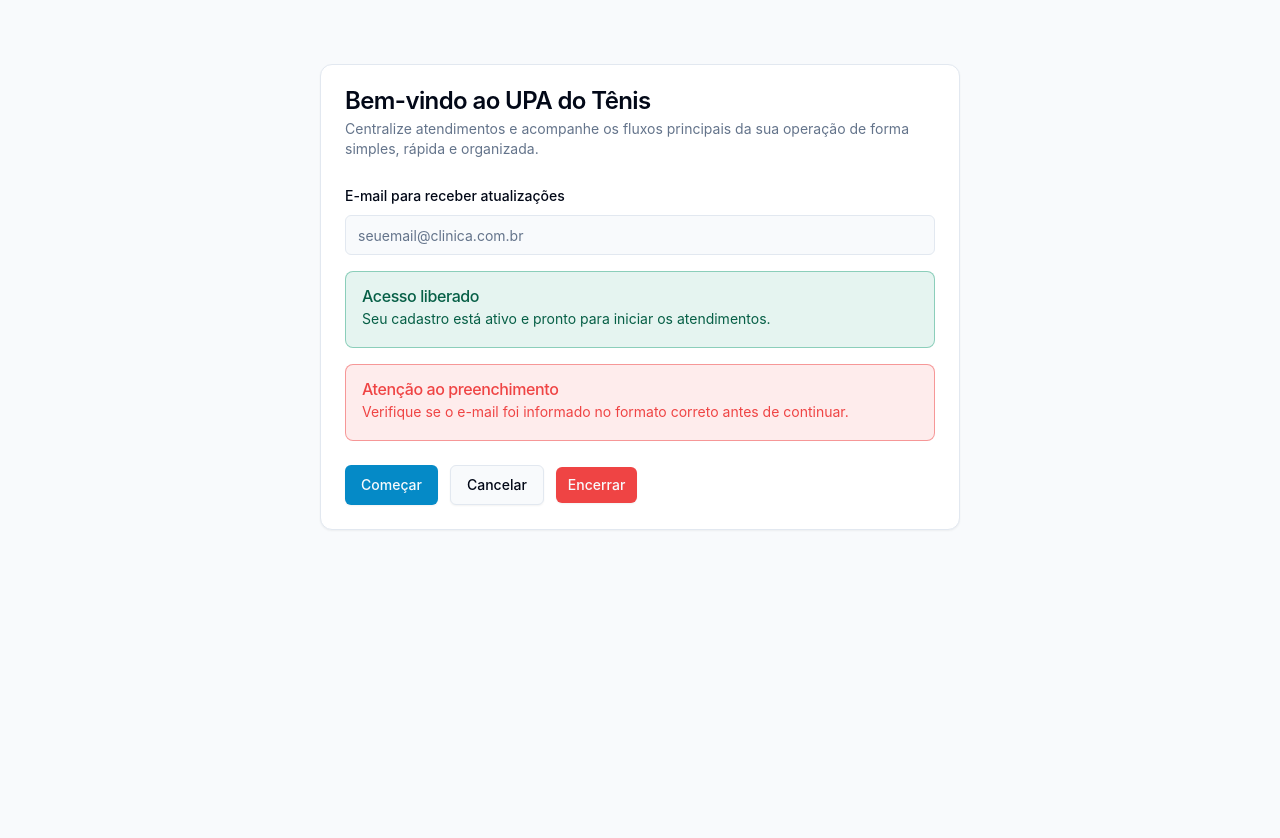
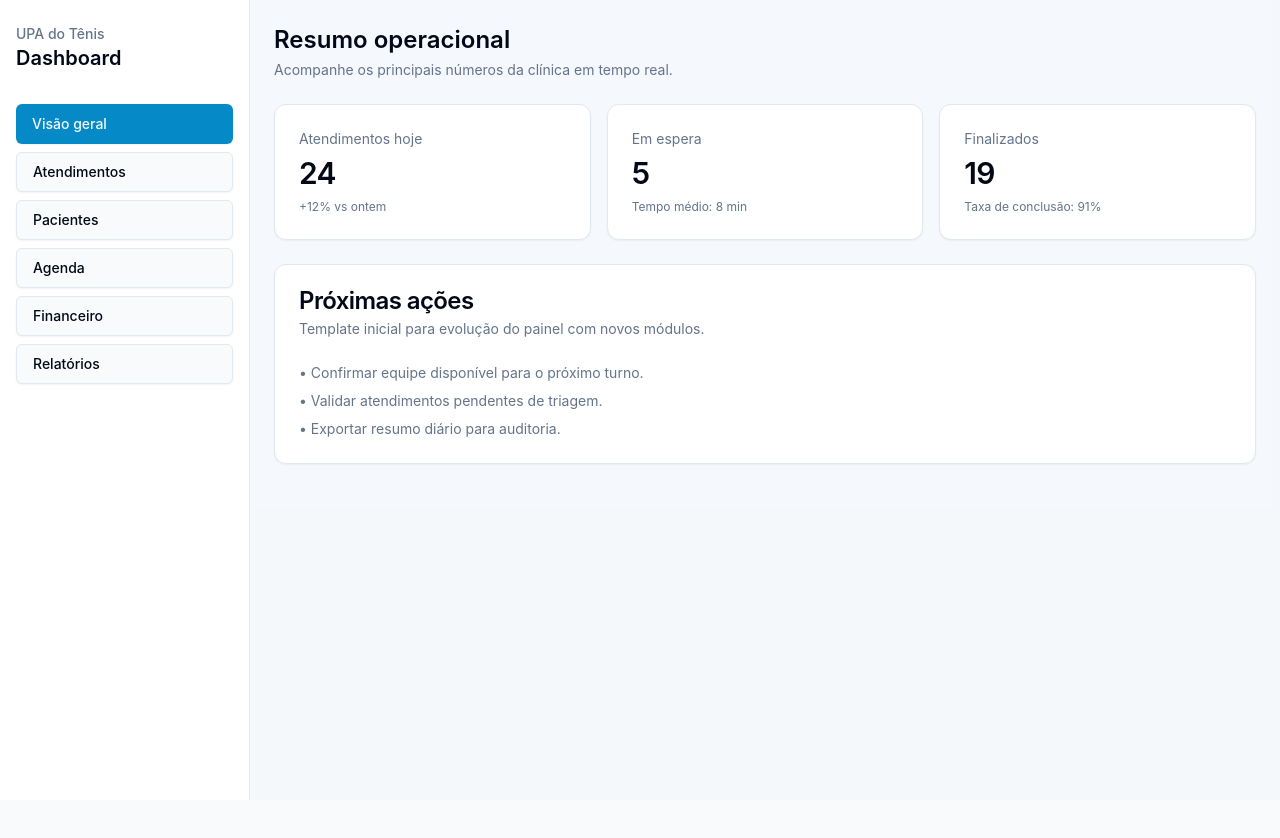
Before and after one commit to BrunoMNoronha/upa-do-tenis-app, a React (Vite) app: page / in a window 1280 px wide. Shown: the top 838 px of the page. After the commit the page ends 800 px from the top, so only its background shows below. Built offline with nearby package versions, Linux system fonts and the light colour scheme; the HTML template or start-up script is replaced by a standard one.

Commit message:
feat: criar template de dashboard com menu lateral

```diff
--- a/src/App.tsx
+++ b/src/App.tsx
@@ -1,61 +1,81 @@
-import { Alert, AlertDescription, AlertTitle } from "@/components/ui/alert";
 import { Button } from "@/components/ui/button";
-import { Card, CardContent, CardDescription, CardFooter, CardHeader, CardTitle } from "@/components/ui/card";
-import { Input } from "@/components/ui/input";
-import { Label } from "@/components/ui/label";
+import { Card, CardContent, CardDescription, CardHeader, CardTitle } from "@/components/ui/card";
+
+const itensMenu = [
+  "Visão geral",
+  "Atendimentos",
+  "Pacientes",
+  "Agenda",
+  "Financeiro",
+  "Relatórios",
+];
+
+const indicadores = [
+  { titulo: "Atendimentos hoje", valor: "24", detalhe: "+12% vs ontem" },
+  { titulo: "Em espera", valor: "5", detalhe: "Tempo médio: 8 min" },
+  { titulo: "Finalizados", valor: "19", detalhe: "Taxa de conclusão: 91%" },
+];
 
 export default function App() {
   return (
-    <main className="mx-auto mt-16 w-full max-w-2xl px-4">
-      <Card>
-        <CardHeader>
-          <CardTitle>Bem-vindo ao UPA do Tênis</CardTitle>
-          <CardDescription>
-            Centralize atendimentos e acompanhe os fluxos principais da sua operação de forma simples,
-            rápida e organizada.
-          </CardDescription>
-        </CardHeader>
+    <div className="min-h-screen bg-muted/40">
+      <div className="mx-auto grid min-h-screen w-full max-w-7xl md:grid-cols-[250px_1fr]">
+        <aside className="border-r bg-card px-4 py-6">
+          <div className="mb-8">
+            <p className="text-sm font-medium text-muted-foreground">UPA do Tênis</p>
+            <h1 className="text-xl font-semibold">Dashboard</h1>
+          </div>
 
-        <CardContent>
-          <form id="formulario-acesso" className="space-y-4">
-            <div className="space-y-2">
-              <Label htmlFor="email-acesso">E-mail para receber atualizações</Label>
-              <Input
-                id="email-acesso"
-                name="email"
-                type="email"
-                autoComplete="email"
-                placeholder="seuemail@clinica.com.br"
-                aria-describedby="mensagem-sucesso mensagem-erro"
-              />
-            </div>
+          <nav aria-label="Menu lateral principal" className="space-y-2">
+            {itensMenu.map((item, indice) => (
+              <Button
+                key={item}
+                variant={indice === 0 ? "default" : "outline"}
+                className="w-full justify-start"
+              >
+                {item}
+              </Button>
+            ))}
+          </nav>
+        </aside>
 
-            <Alert id="mensagem-sucesso" variant="success">
-              <AlertTitle>Acesso liberado</AlertTitle>
-              <AlertDescription>
-                <p>Seu cadastro está ativo e pronto para iniciar os atendimentos.</p>
-              </AlertDescription>
-            </Alert>
+        <main className="space-y-6 p-6">
+          <header className="space-y-1">
+            <h2 className="text-2xl font-semibold">Resumo operacional</h2>
+            <p className="text-sm text-muted-foreground">
+              Acompanhe os principais números da clínica em tempo real.
+            </p>
+          </header>
 
-            <Alert id="mensagem-erro" variant="destructive">
-              <AlertTitle>Atenção ao preenchimento</AlertTitle>
-              <AlertDescription>
-                <p>Verifique se o e-mail foi informado no formato correto antes de continuar.</p>
-              </AlertDescription>
-            </Alert>
-          </form>
-        </CardContent>
+          <section className="grid gap-4 md:grid-cols-3">
+            {indicadores.map((indicador) => (
+              <Card key={indicador.titulo}>
+                <CardHeader className="pb-2">
+                  <CardDescription>{indicador.titulo}</CardDescription>
+                  <CardTitle className="text-3xl">{indicador.valor}</CardTitle>
+                </CardHeader>
+                <CardContent>
+                  <p className="text-xs text-muted-foreground">{indicador.detalhe}</p>
+                </CardContent>
+              </Card>
+            ))}
+          </section>
 
-        <CardFooter className="gap-3">
-          <Button type="submit" form="formulario-acesso">
-            Começar
-          </Button>
-          <Button variant="outline">Cancelar</Button>
-          <Button variant="destructive" size="sm">
-            Encerrar
-          </Button>
-        </CardFooter>
-      </Card>
-    </main>
+          <Card>
+            <CardHeader>
+              <CardTitle>Próximas ações</CardTitle>
+              <CardDescription>
+                Template inicial para evolução do painel com novos módulos.
+              </CardDescription>
+            </CardHeader>
+            <CardContent className="space-y-2 text-sm text-muted-foreground">
+              <p>• Confirmar equipe disponível para o próximo turno.</p>
+              <p>• Validar atendimentos pendentes de triagem.</p>
+              <p>• Exportar resumo diário para auditoria.</p>
+            </CardContent>
+          </Card>
+        </main>
+      </div>
+    </div>
   );
 }
```
